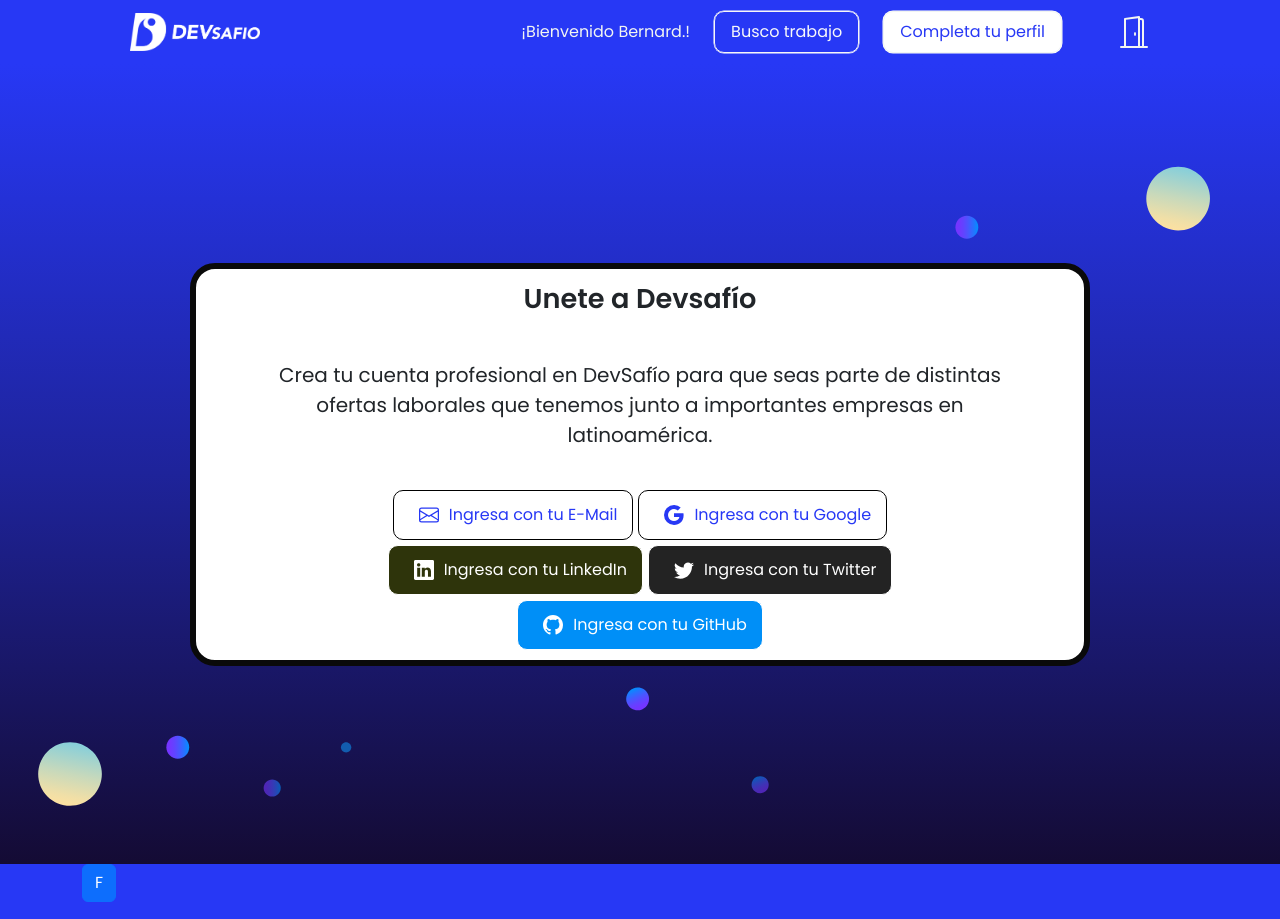
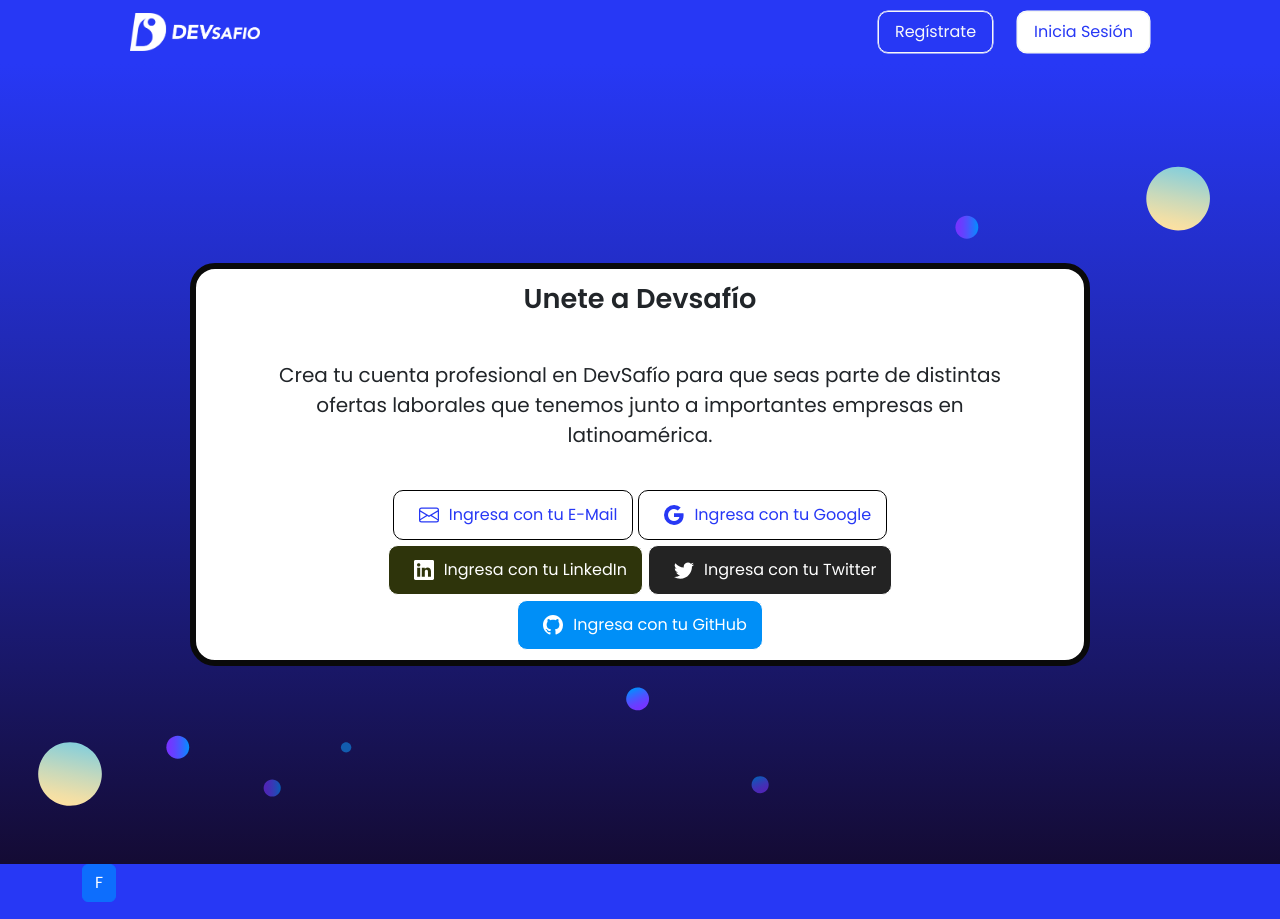
Before and after one commit to dlab-team/c7-frontend, a React (Create React App) app: page /login in a window 1280 px wide. Built offline with nearby package versions, Linux system fonts and the light colour scheme.

Commit message:
slice de autenticacion en store

```diff
--- a/src/components/Navbar/Navbar.js
+++ b/src/components/Navbar/Navbar.js
@@ -1,26 +1,29 @@
 import React, { useState } from 'react';
-import { NavLink } from "react-router-dom";
+import { Link, NavLink } from "react-router-dom";
 import logo from '../../assets/dev-imagotipo-white-horizontal.png';
 import './Navbar.scss';
 import { DoorOpen, List, X } from 'react-bootstrap-icons';
+import { useDispatch, useSelector } from 'react-redux';
+import { logOut } from '../../utils/Redux/Slices/authDev';
 
 export default function Navbar() {
+  const [isOpen, setIsOpen] = useState(false);
+  const dispatch = useDispatch()
 
-  const [isOpen, setIsOpen] = useState(false);
-  const userName = 'Bernard'
-  const [logged, setLoged] = useState(true)
+  const { isLoggedIn, rol: userType, user } = useSelector(store => store.authDev)
+  const { userName } = user
 
   const handleLogOut = () => {
-    setLoged(!logged)
+    dispatch(logOut())
   }
 
   return (
     <>
       <nav className="navbar navbar-dark navbar-expand-lg">
         <div className="container">
-          <a className="navbar-brand mx-5" href="/">
+          <Link className="navbar-brand mx-5" to='/'>
             <img src={logo} id="navbar-logo" alt="Logo" />
-          </a>
+          </Link>
 
           <button className="navbar-toggler" type="button" onClick={() => setIsOpen(!isOpen)} data-toggle="collapse" data-target="#navbarNav" aria-controls="navbarNav" aria-expanded={isOpen} aria-label="Toggle navigation">
             <span className="navbar-toggler__menu">
@@ -32,7 +35,7 @@ export default function Navbar() {
           <div className={`collapse navbar-collapse justify-content-end ${isOpen ? "show " : ""}`} id="navbarNav">
             <ul className="navbar-nav mx-5 gap-4">
               {
-                !logged && <>
+                !isLoggedIn && <>
                   <li className="nav-item">
                     <NavLink className="nav-link text-light btn-registrate ps-3 pe-3" to='/register' >Regístrate</NavLink>
                   </li>
@@ -41,23 +44,33 @@ export default function Navbar() {
                   </li>
                 </>}
               {
-                logged && <>
+                isLoggedIn && <>
                   <li className="nav-item">
                     <>¡Bienvenido {userName}.!</>
                   </li>
+
+                  {(userType === 'admin')
+                    ?
+                    <li className="nav-item">
+                      <NavLink className="nav-link text-light btn-contactanos ps-3 pe-3" >Administrar la página</NavLink>
+                    </li>
+                    :
+                    <>
                       <li className="nav-item">
                         <NavLink className="nav-link text-light btn-registrate ps-3 pe-3" to='/form' >Busco trabajo</NavLink>
                       </li>
                       <li className="nav-item">
                         <NavLink className="nav-link text-light btn-contactanos ps-3 pe-3" to='/UserProfile' >Completa tu perfil</NavLink>
                       </li>
+                    </>
+                  }
                   <li className="nav-item">
-                    < DoorOpen onClick={handleLogOut} className='navbar-log-out' />
+                    <NavLink to='/' >
+                      <DoorOpen onClick={handleLogOut} className='navbar-log-out' />
+                    </NavLink>
                   </li>
                 </>
               }
-
-
             </ul>
           </div>
         </div>
--- a/src/components/Navbar/Navbar.scss
+++ b/src/components/Navbar/Navbar.scss
@@ -12,7 +12,8 @@
     .navbar-nav {
       display: flex;
       // gap: 20px;
-      svg {
+       svg {
+        color: #f2f5f2;
         font-size: 2rem;
         cursor: pointer;
       }
@@ -34,9 +35,11 @@
       color: $blue !important;
     }
   }
+
   #navbar-logo {
     width: 130px;
   }
+
   .navbar-toggler {
     background-color: transparent;
     border: none;
@@ -56,10 +59,8 @@
   #navbar-logo {
     width: 170px;
   }
-
   .navbar {
     background-color: $blue;
-
     .collapse {
       padding: 0;
       .navbar-nav {
--- /dev/null
+++ b/src/utils/Redux/Slices/authDev/index.js
@@ -0,0 +1,33 @@
+import { createSlice } from "@reduxjs/toolkit";
+
+const initialState = {
+    isLoggedIn: false,
+    user: {
+        userName: '',
+        mail: '',
+    },
+    rol: 'user' || 'admin',
+    accesToken: ''
+}
+
+const authDevSlice = createSlice({
+    name: "authDev",
+    initialState: initialState,
+    reducers: {
+        setUser: (state, action) => {
+            state.user.userName = action.payload.userName;
+            state.user.mail = action.payload.mail;
+            state.rol = action.payload.rol;
+            state.isLoggedIn = true;
+            return state;
+        },
+        logOut: (state) => {
+            // state.isLoggedIn = false;
+            state = initialState;
+            return state;
+        },
+    }
+});
+
+export const { setUser, logOut } = authDevSlice.actions;
+export default authDevSlice.reducer;
--- a/src/utils/Redux/store.js
+++ b/src/utils/Redux/store.js
@@ -7,6 +7,7 @@ import frameworksReducer from "./Slices/Frameworks/index";
 import languagesReducer from "./Slices/Languages/index";
 import toolsReducer from "./Slices/Tools/index";
 import idealJob from "./Slices/IdealJob";
+import authDev from "./Slices/authDev";
 
 const store = configureStore({
   reducer: {
@@ -16,6 +17,7 @@ const store = configureStore({
     languages: languagesReducer,
     tools: toolsReducer,
     idealJob: idealJob,
+    authDev:authDev,
   },
 });
 
--- a/src/views/loginEmail/login.js
+++ b/src/views/loginEmail/login.js
@@ -3,6 +3,9 @@ import { Form, Col, Row, Button, InputGroup } from "react-bootstrap";
 import { Eye, EyeSlash } from "react-bootstrap-icons";
 
 import "./login.scss";
+import { useDispatch } from "react-redux";
+import { setUser } from "../../utils/Redux/Slices/authDev";
+import { useNavigate } from "react-router-dom";
 
 const formDefault = { email: "", password: "" };
 
@@ -10,6 +13,7 @@ const UiLoginEmail = () => {
   const [form, setForm] = useState(formDefault);
   const [validated, setValidated] = useState(false);
   const [showPassword, setShowPassword] = useState(false);
+  const navigate = useNavigate()
 
   //ACTUALIZA EL CUADRO DE TEXTO
   const onFormUpdate = (e) => {
@@ -23,11 +27,22 @@ const UiLoginEmail = () => {
   //--------MANEJA EL ENVIO DE FORMULARIO----//
   const handleSubmit = (e) => {
     const form = e.currentTarget;
+    e.preventDefault();
     if (form.checkValidity() === false) {
-      e.preventDefault();
       e.stopPropagation();
     }
     setValidated(true);
+    const mail = form.email.value
+    const pass = form.password.value
+
+    if (handleLogIn(mail, pass)) {
+      navigate('/')
+    } else {
+      if(form.checkValidity()){
+        alert('Usuario o contraseña incorrectos. Intente nuevamente');
+      }
+
+    }
   };
 
   //--------MANEJA LA VISIBILIDAD DE LA CONTRASEÑA----//
@@ -35,6 +50,37 @@ const UiLoginEmail = () => {
     e.preventDefault();
     setShowPassword(!showPassword);
   };
+  const dispatch = useDispatch()
+  // MANEJO EL LOGUEO DEL USUARIO
+  function handleLogIn(user, pass) {
+    if (user === 'alex@devsafio.com' && pass === 'alex') {
+      dispatch(setUser({
+        userName: 'alex',
+        mail: user,
+        rol: 'user'
+      }))
+      return true;
+    }
+    if (user === 'usuario@devsafio.com' && pass === 'user') {
+      dispatch(setUser({
+        userName: 'usuario',
+        mail: user,
+        rol: 'user'
+      }))
+
+      return true;
+    }
+    if (user === 'admin@devsafio.com' && pass === 'admin') {
+      dispatch(setUser({
+        userName: 'Administrador',
+        mail: user,
+        rol: 'admin'
+      }))
+      return true;
+    }
+
+    return false;
+  }
 
   useEffect(() => {
     console.log(form);
@@ -90,11 +136,11 @@ const UiLoginEmail = () => {
                       variant="primary btn--border"
                       onClick={handleTogglePassword}
                     >
-                      {showPassword ? <EyeSlash/> : <Eye />}
+                      {showPassword ? <EyeSlash /> : <Eye />}
                     </Button>
-                  <Form.Control.Feedback type="invalid">
-                    Por favor ingresa tu contraseña.
-                  </Form.Control.Feedback>
+                    <Form.Control.Feedback type="invalid">
+                      Por favor ingresa tu contraseña.
+                    </Form.Control.Feedback>
                   </InputGroup>
 
                   <span className="text--sm link" >
```
Lines whose indentation alone changed are shown as unchanged.
